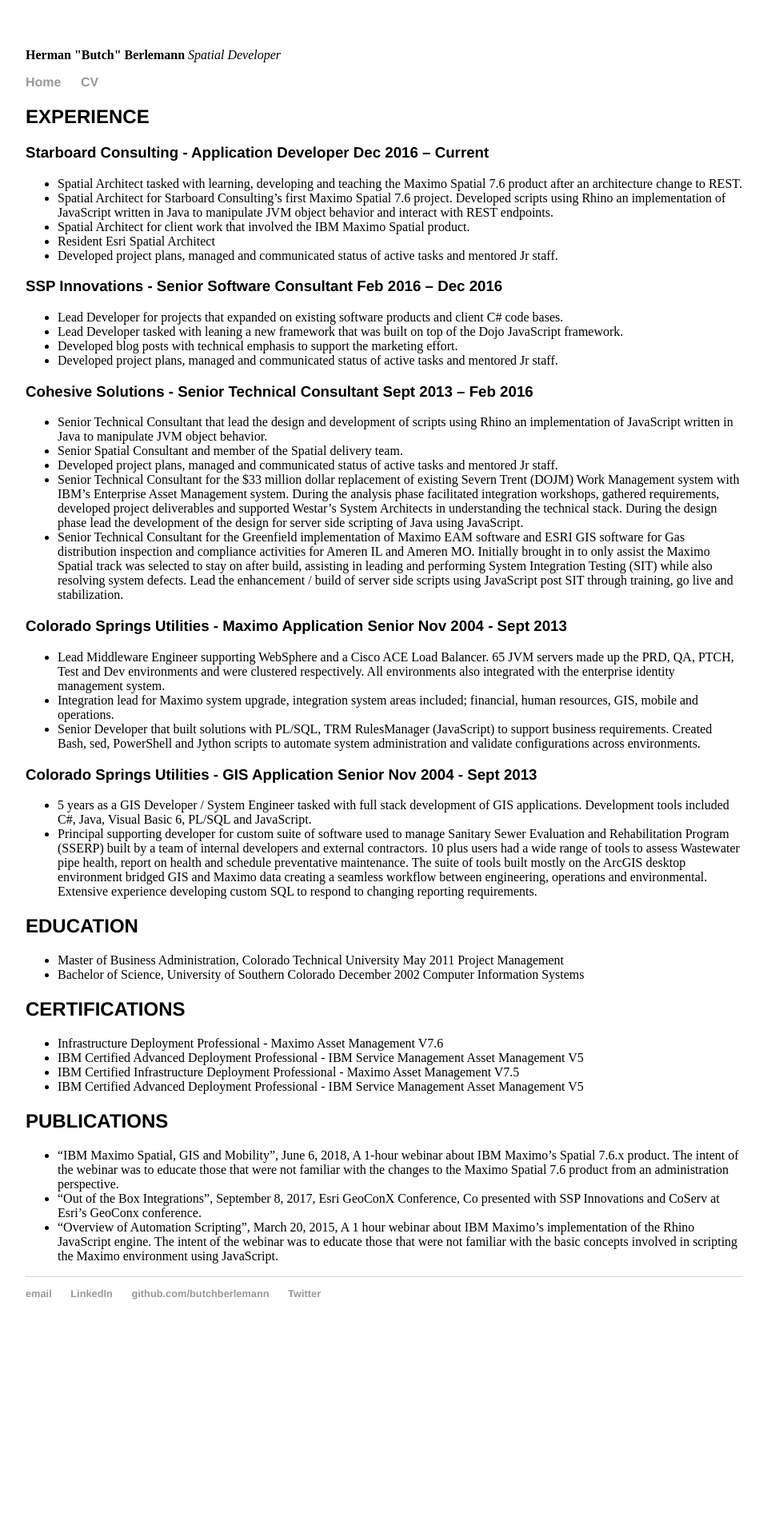
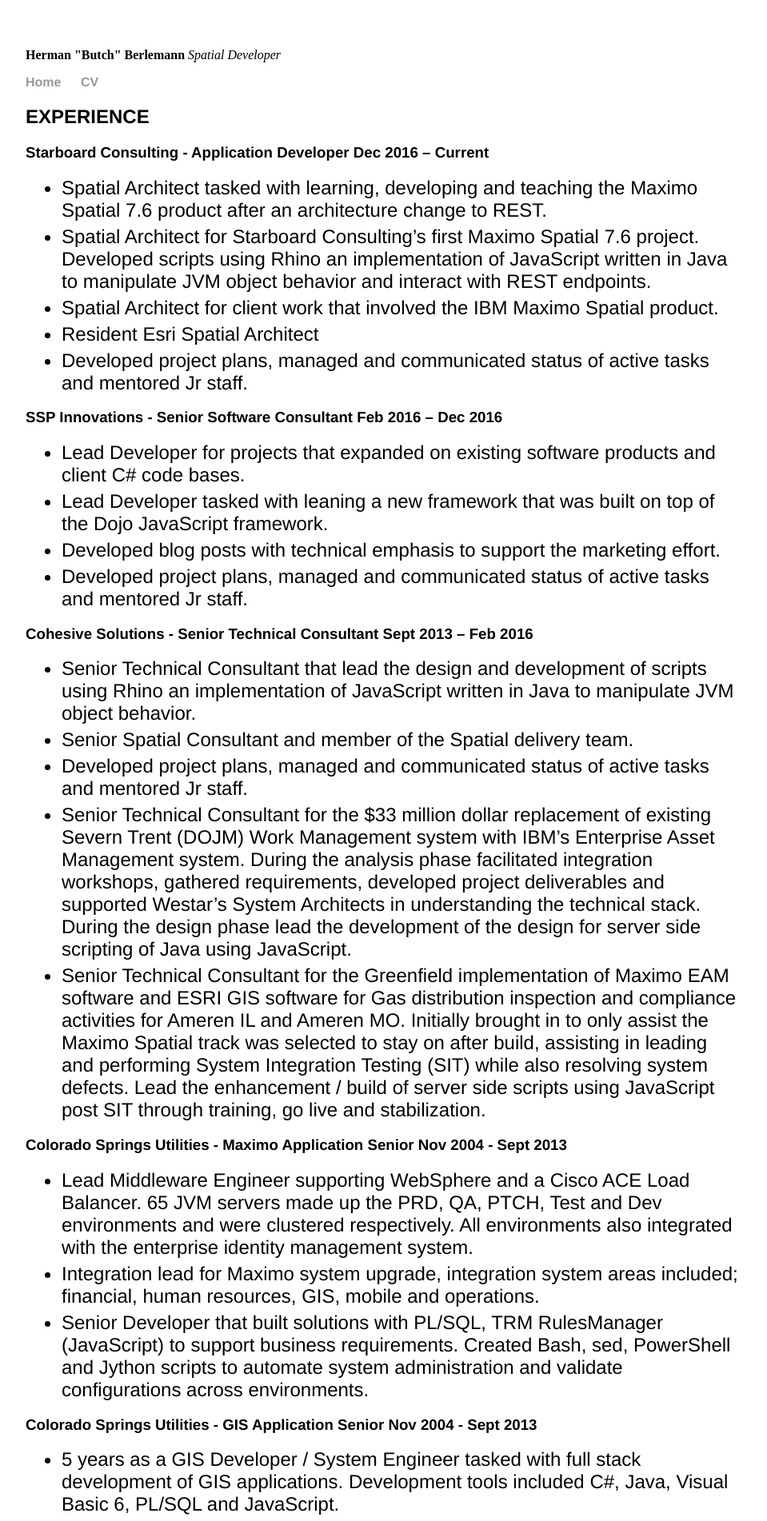
Before and after one commit to butchberlemann/butchberlemann.github.io, a Jekyll site: the page built from cv/cv.html, in a window 1280 px wide. Shown: the top 1902 px of the page at 80% size, without its empty margins (160-1119 px from the left). Built offline with Jekyll 4.4.1, drawn with Linux system fonts in a browser that asks for light colours; before the commit the page ends 1685 px from its top, so only the background shows below that.

Commit message:
Update cv.html

```diff
--- a/cv/cv.html
+++ b/cv/cv.html
@@ -7,52 +7,52 @@
 <h2>EXPERIENCE</h2>
 
 <h3>Starboard Consulting - Application Developer                                                                         Dec 2016 – Current </h3>
-<ul class="detail" >
- <li> Spatial Architect tasked with learning, developing and teaching the Maximo Spatial 7.6 product after an architecture change to REST. </li>
- <li> Spatial Architect for Starboard Consulting’s first Maximo Spatial 7.6 project. Developed scripts using Rhino an implementation of JavaScript written in Java to manipulate JVM object behavior and interact with REST endpoints.  </li>
- <li> Spatial Architect for client work that involved the IBM Maximo Spatial product. </li>
- <li> Resident Esri Spatial Architect </li>
- <li> Developed project plans, managed and communicated status of active tasks and mentored Jr staff. </li>
+<ul >
+ <li class="detail" > Spatial Architect tasked with learning, developing and teaching the Maximo Spatial 7.6 product after an architecture change to REST. </li>
+ <li class="detail" > Spatial Architect for Starboard Consulting’s first Maximo Spatial 7.6 project. Developed scripts using Rhino an implementation of JavaScript written in Java to manipulate JVM object behavior and interact with REST endpoints.  </li>
+ <li class="detail" > Spatial Architect for client work that involved the IBM Maximo Spatial product. </li>
+ <li class="detail" > Resident Esri Spatial Architect </li>
+ <li class="detail" > Developed project plans, managed and communicated status of active tasks and mentored Jr staff. </li>
 </ul>
 
 <h3>SSP Innovations - Senior Software Consultant					Feb 2016 – Dec 2016 </h3>
 <ul>
-  <li>	Lead Developer for projects that expanded on existing software products and client C# code bases.</li>
-  <li>	Lead Developer tasked with leaning a new framework that was built on top of the Dojo JavaScript framework.</li>
-  <li>	Developed blog posts with technical emphasis to support the marketing effort. </li>
-  <li>	Developed project plans, managed and communicated status of active tasks and mentored Jr staff. </li>
+  <li class="detail" >	Lead Developer for projects that expanded on existing software products and client C# code bases.</li>
+  <li class="detail" >	Lead Developer tasked with leaning a new framework that was built on top of the Dojo JavaScript framework.</li>
+  <li class="detail" >	Developed blog posts with technical emphasis to support the marketing effort. </li>
+  <li class="detail" >	Developed project plans, managed and communicated status of active tasks and mentored Jr staff. </li>
 
 </ul>
 
 <h3>Cohesive Solutions - Senior Technical Consultant                                                          Sept 2013 – Feb 2016</h3>
 <ul>
- <li>Senior Technical Consultant that lead the design and development of scripts using Rhino an implementation of JavaScript written in Java to manipulate JVM object behavior.  </li>
- <li>Senior Spatial Consultant and member of the Spatial delivery team. </li>
- <li>Developed project plans, managed and communicated status of active tasks and mentored Jr staff.   </li>
- <li>Senior Technical Consultant for the $33 million dollar replacement of existing Severn Trent (DOJM) Work Management system with IBM’s Enterprise Asset Management system. During the analysis phase facilitated integration workshops, gathered requirements, developed project deliverables and supported Westar’s System Architects in understanding the technical stack. During the design phase lead the development of the design for server side scripting of Java using JavaScript. </li>
- <li>Senior Technical Consultant for the Greenfield implementation of Maximo EAM software and ESRI GIS software for Gas distribution inspection and compliance activities for Ameren IL and Ameren MO. Initially brought in to only assist the Maximo Spatial track was selected to stay on after build, assisting in leading and performing System Integration Testing (SIT) while also resolving system defects. Lead the enhancement / build of server side scripts using JavaScript post SIT through training, go live and stabilization.</li>
+ <li class="detail" >Senior Technical Consultant that lead the design and development of scripts using Rhino an implementation of JavaScript written in Java to manipulate JVM object behavior.  </li>
+ <li class="detail" >Senior Spatial Consultant and member of the Spatial delivery team. </li>
+ <li class="detail" >Developed project plans, managed and communicated status of active tasks and mentored Jr staff.   </li>
+ <li class="detail" >Senior Technical Consultant for the $33 million dollar replacement of existing Severn Trent (DOJM) Work Management system with IBM’s Enterprise Asset Management system. During the analysis phase facilitated integration workshops, gathered requirements, developed project deliverables and supported Westar’s System Architects in understanding the technical stack. During the design phase lead the development of the design for server side scripting of Java using JavaScript. </li>
+ <li class="detail" >Senior Technical Consultant for the Greenfield implementation of Maximo EAM software and ESRI GIS software for Gas distribution inspection and compliance activities for Ameren IL and Ameren MO. Initially brought in to only assist the Maximo Spatial track was selected to stay on after build, assisting in leading and performing System Integration Testing (SIT) while also resolving system defects. Lead the enhancement / build of server side scripts using JavaScript post SIT through training, go live and stabilization.</li>
 </ul>
 
 <h3>Colorado Springs Utilities - Maximo Application Senior                                                  Nov 2004 - Sept 2013</h3>
 <ul>
-  <li>Lead Middleware Engineer supporting WebSphere and a Cisco ACE Load Balancer. 65 JVM servers made up the PRD, QA, PTCH, Test and Dev environments and were clustered respectively. All environments also integrated with the enterprise identity management system.  </li>
-  <li>Integration lead for Maximo system upgrade, integration system areas included; financial, human resources, GIS, mobile and operations.  </li>
-  <li>Senior Developer that built solutions with PL/SQL, TRM RulesManager (JavaScript) to support business requirements. Created Bash, sed, PowerShell and Jython scripts to automate system administration and validate configurations across environments. </li>
+  <li class="detail" >Lead Middleware Engineer supporting WebSphere and a Cisco ACE Load Balancer. 65 JVM servers made up the PRD, QA, PTCH, Test and Dev environments and were clustered respectively. All environments also integrated with the enterprise identity management system.  </li>
+  <li class="detail" >Integration lead for Maximo system upgrade, integration system areas included; financial, human resources, GIS, mobile and operations.  </li>
+  <li class="detail" >Senior Developer that built solutions with PL/SQL, TRM RulesManager (JavaScript) to support business requirements. Created Bash, sed, PowerShell and Jython scripts to automate system administration and validate configurations across environments. </li>
 </ul>
 
 <h3>Colorado Springs Utilities - GIS Application Senior      		                           Nov 2004 - Sept 2013</h3>
 <ul>
-  <li> 5 years as a GIS Developer / System Engineer tasked with full stack development of GIS applications. Development tools included C#, Java, Visual Basic 6, PL/SQL and JavaScript.  </li>
-  <li> Principal supporting developer for custom suite of software used to manage Sanitary Sewer Evaluation and Rehabilitation Program (SSERP) built by a team of internal developers and external contractors. 10 plus users had a wide range of tools to assess Wastewater pipe health, report on health and schedule preventative maintenance. The suite of tools built mostly on the ArcGIS desktop environment bridged GIS and Maximo data creating a seamless workflow between engineering, operations and environmental. Extensive experience developing custom SQL to respond to changing reporting requirements.</li>
+  <li class="detail" > 5 years as a GIS Developer / System Engineer tasked with full stack development of GIS applications. Development tools included C#, Java, Visual Basic 6, PL/SQL and JavaScript.  </li>
+  <li class="detail" > Principal supporting developer for custom suite of software used to manage Sanitary Sewer Evaluation and Rehabilitation Program (SSERP) built by a team of internal developers and external contractors. 10 plus users had a wide range of tools to assess Wastewater pipe health, report on health and schedule preventative maintenance. The suite of tools built mostly on the ArcGIS desktop environment bridged GIS and Maximo data creating a seamless workflow between engineering, operations and environmental. Extensive experience developing custom SQL to respond to changing reporting requirements.</li>
 </ul>
 
 <h2>EDUCATION </h2>
 <ul>
-  <li>
+  <li class="detail" >
     Master of Business Administration, Colorado Technical University 		                        May 2011
     Project Management
   </li>
-  <li>
+  <li class="detail" >
     Bachelor of Science, University of Southern Colorado 			                          December 2002
     Computer Information Systems
   </li>
@@ -60,14 +60,14 @@
 <h2>CERTIFICATIONS </h2>
 <ul>
   <li> Infrastructure Deployment Professional - Maximo Asset Management V7.6 </li>
-	<li> IBM Certified Advanced Deployment Professional - IBM Service Management Asset Management V5 </li>
-	<li> IBM Certified Infrastructure Deployment Professional - Maximo Asset Management V7.5 </li>
-	<li> IBM Certified Advanced Deployment Professional - IBM Service Management Asset Management V5 </li>
+	<li class="detail" > IBM Certified Advanced Deployment Professional - IBM Service Management Asset Management V5 </li>
+	<li class="detail" > IBM Certified Infrastructure Deployment Professional - Maximo Asset Management V7.5 </li>
+	<li class="detail" > IBM Certified Advanced Deployment Professional - IBM Service Management Asset Management V5 </li>
 </ul>
 <h2> PUBLICATIONS </h2>
 <ul>
- <li> “IBM Maximo Spatial, GIS and Mobility”, June 6, 2018, A 1-hour webinar about IBM Maximo’s Spatial 7.6.x product.  The intent of the webinar was to educate those that were not familiar with the changes to the Maximo Spatial 7.6 product from an administration perspective. </li>
- <li> “Out of the Box Integrations”, September 8, 2017, Esri GeoConX Conference, Co presented with SSP Innovations and CoServ at Esri’s GeoConx conference. </li>
- <li> “Overview of Automation Scripting”, March 20, 2015, A 1 hour webinar about IBM Maximo’s implementation of the Rhino JavaScript engine. The intent of the webinar was to educate those that were not familiar with the basic concepts involved in scripting the Maximo environment using JavaScript. </li>
+ <li class="detail" > “IBM Maximo Spatial, GIS and Mobility”, June 6, 2018, A 1-hour webinar about IBM Maximo’s Spatial 7.6.x product.  The intent of the webinar was to educate those that were not familiar with the changes to the Maximo Spatial 7.6 product from an administration perspective. </li>
+ <li class="detail" > “Out of the Box Integrations”, September 8, 2017, Esri GeoConX Conference, Co presented with SSP Innovations and CoServ at Esri’s GeoConx conference. </li>
+ <li class="detail" > “Overview of Automation Scripting”, March 20, 2015, A 1 hour webinar about IBM Maximo’s implementation of the Rhino JavaScript engine. The intent of the webinar was to educate those that were not familiar with the basic concepts involved in scripting the Maximo environment using JavaScript. </li>
 </ul>
 </div><!-- /.blurb -->
```
